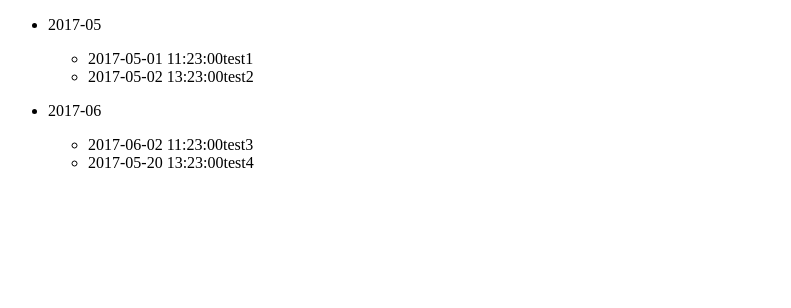
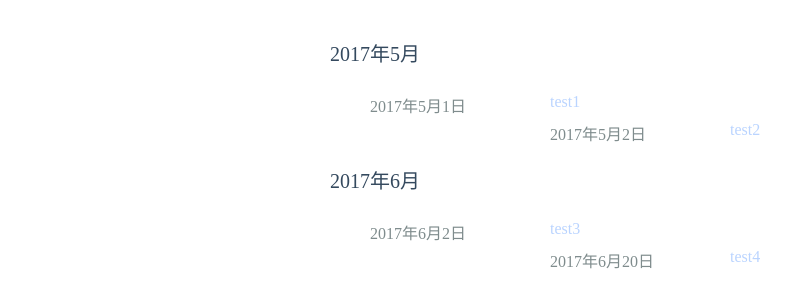
Before and after one commit to CaiJunxian/pt-blog-frontend, a Vue app: page /#/archives in a window 1280 px wide. Shown: the top 308 px of the page, without its empty margins (0-791 px from the left). Built offline with nearby package versions, Linux system fonts and the light colour scheme; what vue-resource would draw is missing.

Commit message:
modify style

```diff
--- a/src/components/archives/Archives.vue
+++ b/src/components/archives/Archives.vue
@@ -3,10 +3,10 @@
     <section class="archive">
       <ul>
         <li class="item" v-for="archive in archives">
-          <p>{{archive.year}}</p>
+          <p>{{archive.date | toMonth}}</p>
           <ul>
             <li v-for="article in archive.articles">
-              <span class="date">{{article.createTime}}</span>
+              <span class="date">{{article.createTime | toDate}}</span>
               <span class="title">{{article.title}}</span>
             </li>
           </ul>
@@ -23,7 +23,7 @@
       return {
         archives: [
           {
-            year: '2017-05',
+            date: '2017-05',
             articles: [
               {
                 title: 'test1',
@@ -36,7 +36,7 @@
             ]
           },
           {
-            year: '2017-06',
+            date: '2017-06',
             articles: [
               {
                 title: 'test3',
@@ -44,7 +44,7 @@
               },
               {
                 title: 'test4',
-                createTime: '2017-05-20 13:23:00'
+                createTime: '2017-06-20 13:23:00'
               }
             ]
           }
@@ -55,5 +55,37 @@
 </script>
 
 <style lang="stylus" rel="stylesheet/stylus" scoped>
+  @import "../../assets/stylus/const"
 
+  @media screen and (min-width: 701px)
+    .wrap
+      width 700px
+      margin 0 auto
+  main.wrap
+    min-height 100%
+    position relative
+  section.archive
+    padding-bottom 160px
+    ul
+      padding 0
+      li
+        list-style none
+        padding 2px 0 0 40px
+        p
+          font-size 20px
+          color black2
+        span
+          display block
+          margin 4px 0
+        span.date
+            float left
+            width 180px
+            color black3
+        span.title
+            margin-left 130px
+            color blue1
+            cursor pointer
+            word-break break-all
+            &:hover
+              color blue2
 </style>
--- a/src/main.js
+++ b/src/main.js
@@ -13,6 +13,16 @@ Vue.config.productionTip = false
 
 Vue.use(VueResource)
 
+Vue.filter('toDate', date => {
+  const d = new Date(date)
+  return `${d.getFullYear()}年${(d.getMonth() + 1)}月${d.getDate()}日`
+})
+
+Vue.filter('toMonth', date => {
+  const d = new Date(date)
+  return `${d.getFullYear()}年${(d.getMonth() + 1)}月`
+})
+
 /* eslint-disable no-new */
 new Vue({
   router,
```
